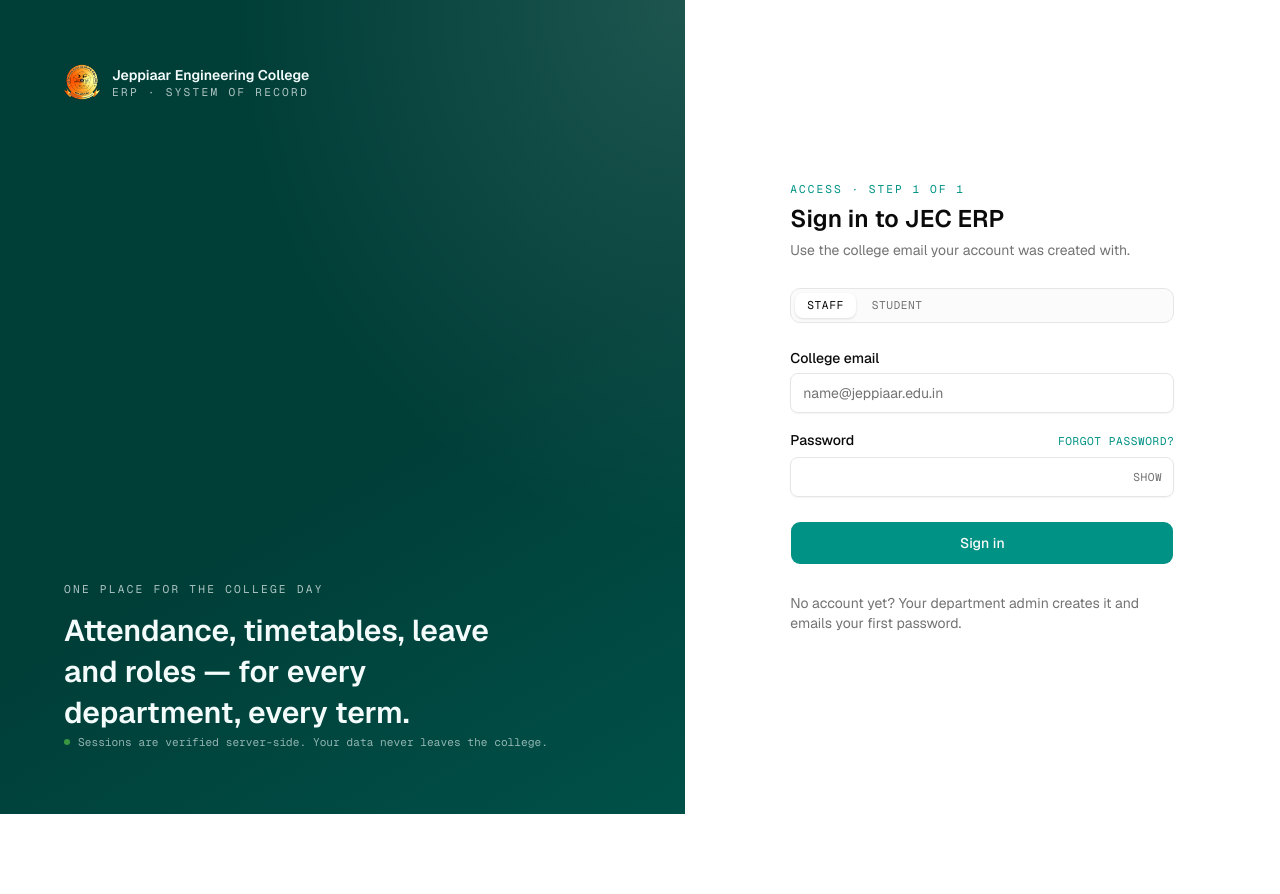
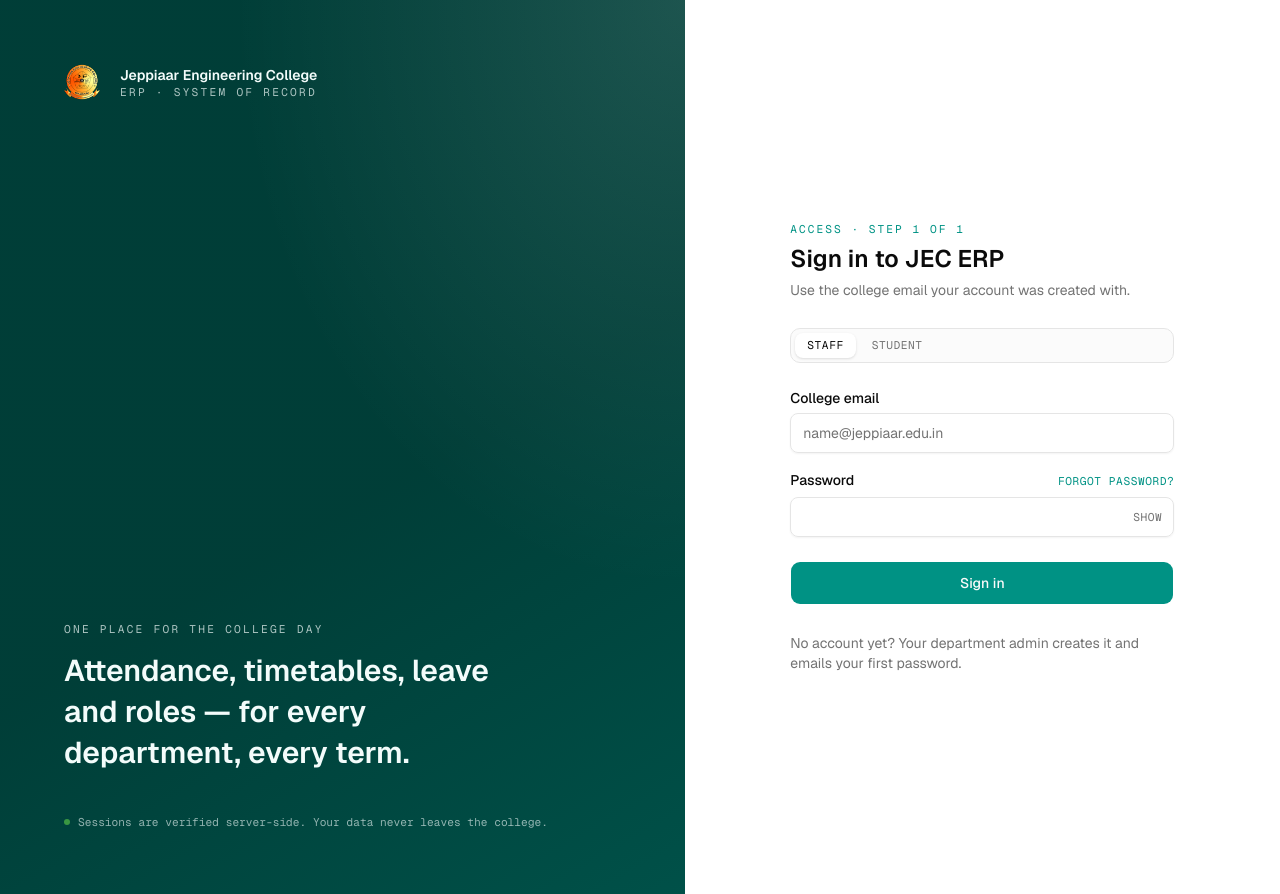
Before and after one commit to Dev-Syndicate/jec-erp-project, a Next.js app: page /login in a window 1280 px wide. Before the commit the page ends 814 px from the top, so only its background shows below. Built offline with nearby package versions, Linux system fonts and the light colour scheme; no server answers.

Commit message:
added padding

```diff
--- a/src/app/(app)/app-shell.tsx
+++ b/src/app/(app)/app-shell.tsx
@@ -339,7 +339,7 @@
     <SidebarProvider>
       <Sidebar collapsible="icon">
         <SidebarHeader>
-          <div className="flex items-center gap-2.5 px-1 py-1.5">
+          <div className="flex items-center gap-3 px-1 py-1.5">
             {/* The college crest. No brand fill behind it — the mark is gold on
                 transparent and carries its own colour, so a --primary tile would
                 fight it. size-8 is load-bearing: it keeps the lockup aligned with
--- a/src/features/auth/components/auth-layout.tsx
+++ b/src/features/auth/components/auth-layout.tsx
@@ -69,7 +69,10 @@
       {/* Depth wash — brand-hue tint, no hardcoded color. */}
       <div className="pointer-events-none absolute inset-0 bg-[radial-gradient(120%_120%_at_100%_0%,color-mix(in_oklch,var(--panel-ink)_12%,transparent),transparent_55%)]" />
 
-      <div className="relative flex items-center gap-3">
+      {/* gap-5, not the gap-3 the old square "JE" tile used: the crest is round
+          and its artwork stops short of the box on every side, so matching the
+          tile's gap left the wordmark reading as though it were touching. */}
+      <div className="relative flex items-center gap-5">
         <Image
           src="/erplogo-mark.png"
           alt=""
@@ -86,7 +89,7 @@
         </div>
       </div>
 
-      <div className="relative flex flex-col gap-8">
+      <div className="relative flex flex-col gap-8 py-10">
         <div className="max-w-sm">
           <AttendanceGrid />
         </div>
@@ -116,7 +119,7 @@
       <section className="flex items-center justify-center px-6 py-12 sm:px-10">
         <div className="login-rise flex w-full max-w-sm flex-col gap-10">
           {/* Compact brand lockup for the narrow-screen form-only view. */}
-          <div className="flex items-center gap-2.5 lg:hidden">
+          <div className="flex items-center gap-3 lg:hidden">
             <Image
               src="/erplogo-mark.png"
               alt=""
```
